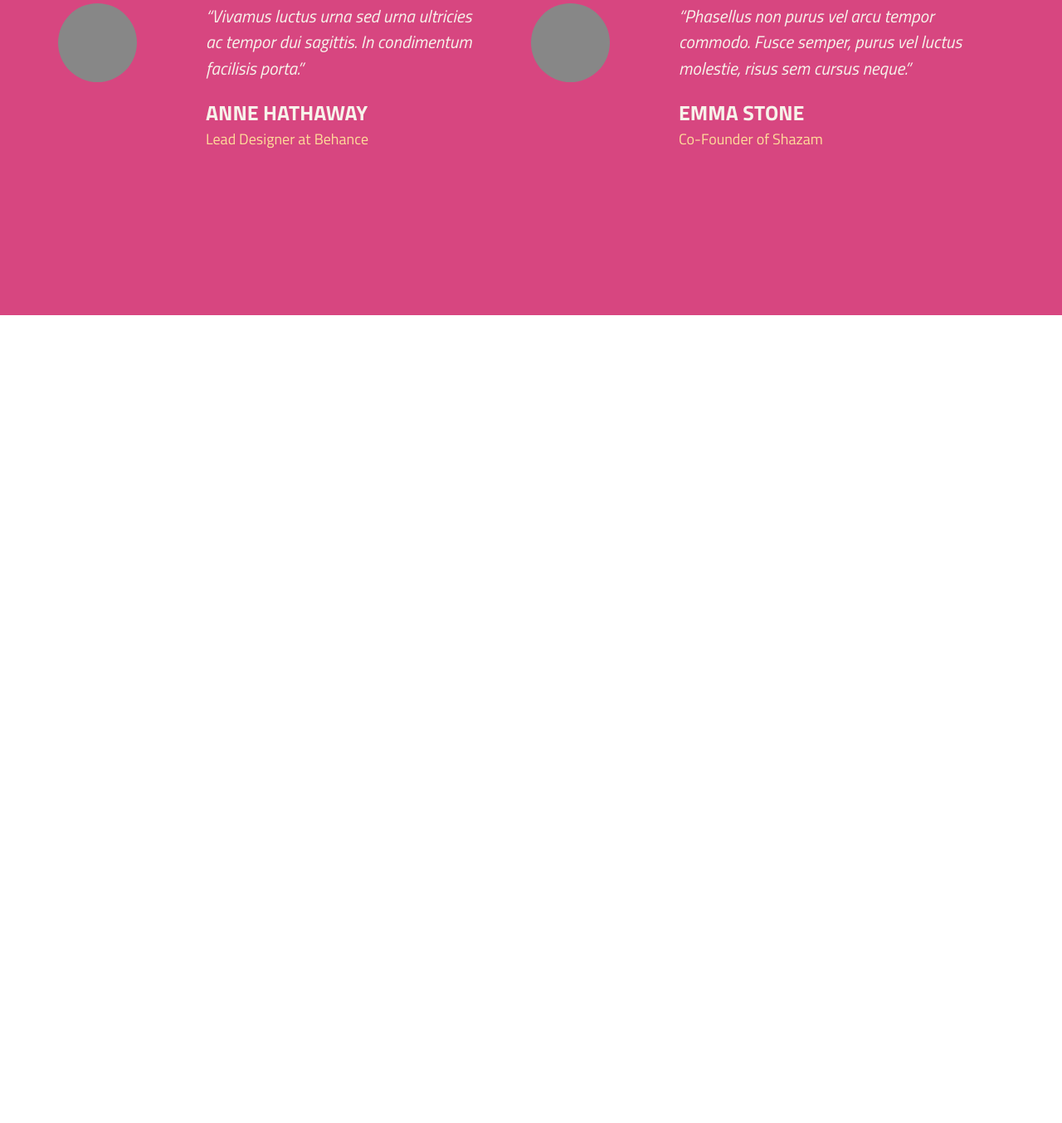
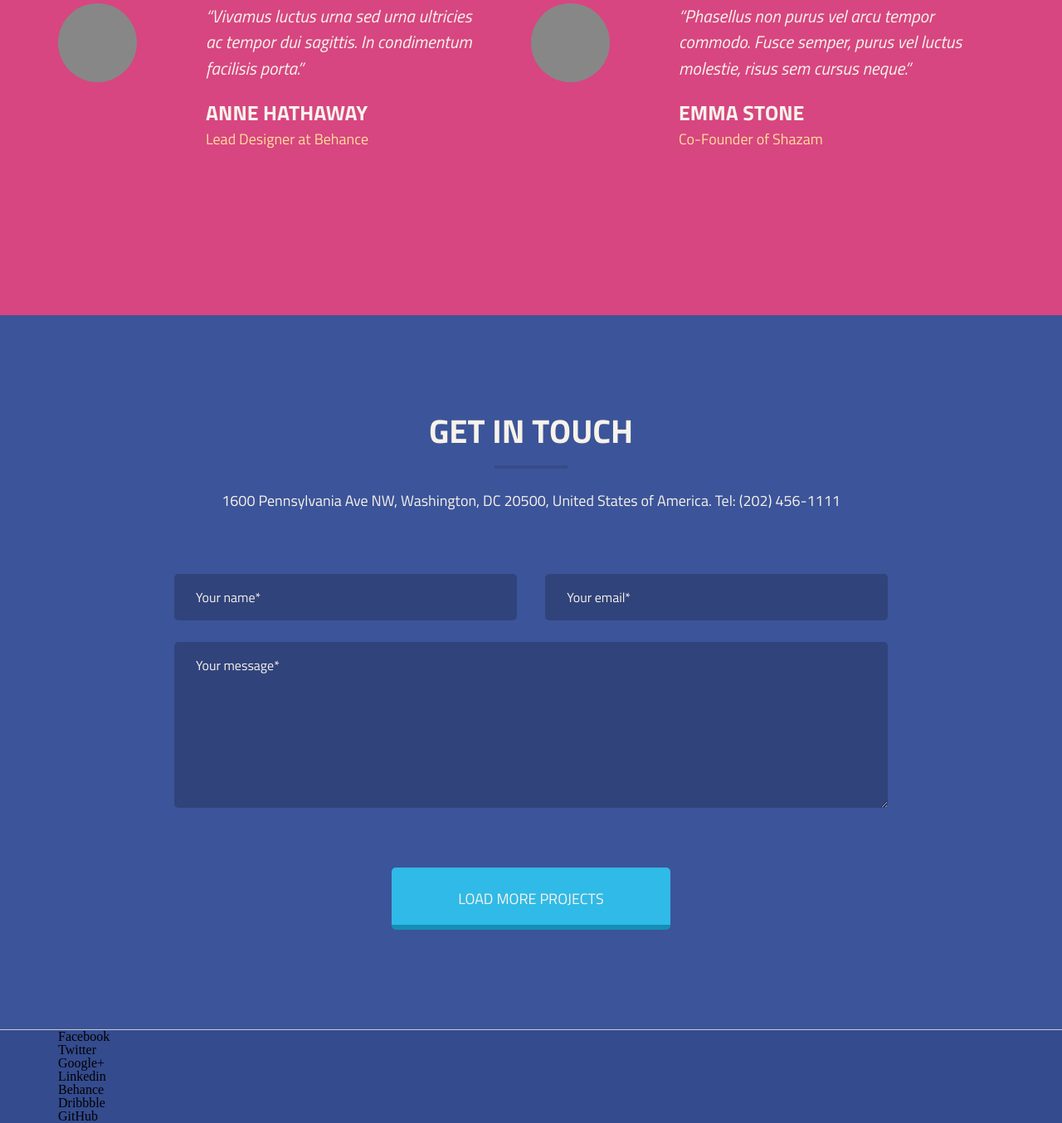
Before and after one commit to RomanLitsiiuk/Cuda, a website: page app/index.html in a window 1280 px wide. Shown: the part 5100-6454 px from the top of the page at 83% size. Before the commit the page ends 5480 px from the top, so only its background shows below. Drawn offline with Linux system fonts and the light colour scheme.

Commit message:
Form section was created and stylized

```diff
--- a/app/index.html
+++ b/app/index.html
@@ -46,7 +46,7 @@
         <div class="header__content">
           <h1 class="main-heading">Hi there! We are the new kids on the block<br/>and we build awesome websites and mobile apps.</h1>
           <div class="header__button-wrap">
-            <button class="button button--main">Work with us</button>
+            <button class="button button--main" type="button">Work with us</button>
           </div>
         </div>
       </div>
@@ -271,7 +271,7 @@
             </div>
           </div>
           <div class="portfolio__button-wrap">
-            <button class="button button--portfolio">Load more projects</button>
+            <button class="button button--portfolio" type="button">Load more projects</button>
           </div>
         </div>
       </div>
@@ -323,14 +323,56 @@
           </div>
         </div>
       </div>
+      <div class="get-in-touch">
+        <div class="get-in-touch__container">
+          <h2 class="main-heading main-heading--get-in-touch">Get in touch</h2>
+          <p class="get-in-touch__text">1600 Pennsylvania Ave NW, Washington, DC 20500, United States of America. Tel: (202) 456-1111</p>
+          <div class="get-in-touch__form-wrap">
+            <form class="form" action="#" method="post">
+              <label class="form__input-wrap">
+                <input class="form__input" type="text" required="required" placeholder="Your name*">
+              </label>
+              <label class="form__input-wrap">
+                <input class="form__input" type="email" required="required" placeholder="Your email*">
+              </label>
+              <label class="form__message-wrap">
+                <textarea class="form__message" required="required" placeholder="Your message*"></textarea>
+              </label>
+              <div class="get-in-touch__button-wrap">
+                <button class="button button--get-in-touch" type="submit">Load more projects</button>
+              </div>
+            </form>
+          </div>
+        </div>
+      </div>
     </main>
 
-    <aside class="sidebar" role="complementary">
-
-    </aside>
-
     <footer class="footer" role="contentinfo">
-
+      <div class="footer__container">
+        <ul class="footer__list">
+          <li class="footer__link-wrap">
+            <a class="footer__link">Facebook</a>
+          </li>
+          <li class="footer__link-wrap">
+            <a class="footer__link">Twitter</a>
+          </li>
+          <li class="footer__link-wrap">
+            <a class="footer__link">Google+</a>
+          </li>
+          <li class="footer__link-wrap">
+            <a class="footer__link">Linkedin</a>
+          </li>
+          <li class="footer__link-wrap">
+            <a class="footer__link">Behance</a>
+          </li>
+          <li class="footer__link-wrap">
+            <a class="footer__link">Dribbble</a>
+          </li>
+          <li class="footer__link-wrap">
+            <a class="footer__link">GitHub</a>
+          </li>
+        </ul>
+      </div>
     </footer>
 
     <script src="assets/components/jquery/jquery.min.js"></script>
--- a/src/scss/modules/_buttons.scss
+++ b/src/scss/modules/_buttons.scss
@@ -39,4 +39,17 @@
       box-shadow: 0 0 10px rgba(0, 0, 0, .3) inset;
     }
   }
+
+  &--get-in-touch {
+    background: linear-gradient(to top, darken($blue, 15%) 0%, darken($blue, 15%) 8%, $blue 8%, $blue 100%);
+
+    &:hover {
+      background: linear-gradient(to top, darken($blue, 15%) 0%, darken($blue, 15%) 4%, $blue 4%, $blue 100%);
+    }
+
+    &:active {
+      background: $blue;
+      box-shadow: 0 0 10px rgba(0, 0, 0, .3) inset;
+    }
+  }
 }
--- a/src/scss/modules/_vars.scss
+++ b/src/scss/modules/_vars.scss
@@ -14,9 +14,12 @@ $photo: #878787;
 $link: #48c1e9;
 $linkBackground: #bdd1df;
 
-$circleFirst: #30bae7;
+$blue: #30bae7;
 $circleSecond: #d74680;
 $circleThird: #15c7a8;
 $circleFourth: #eb7d4b;
 $portfolioBackground: #ffdd99;
 $testimonialsBackground: #d74680;
+$formBackground: #3c5499;
+
+$footerBackground: #344b8e;
--- a/src/scss/partials/_footer.scss
+++ b/src/scss/partials/_footer.scss
@@ -1,3 +1,8 @@
 .footer {
+  border-top: 1px solid #ccc;
+  background-color: $footerBackground;
 
+  &__container {
+    @extend .container;
+  }
 }
--- /dev/null
+++ b/src/scss/partials/_form.scss
@@ -0,0 +1,45 @@
+.form {
+  display: inline-block;
+  max-width: 860px;
+  width: 100%;
+  font-family: 'Titillium Web';
+  color: $white;
+  padding-top: 25px;
+
+
+  &__input-wrap {
+    float: left;
+    width: 48%;
+    padding-bottom: 26px;
+
+    &:nth-child(2) {
+      float: right;
+    }
+
+  }
+
+  &__input {
+    font-family: 'Titillium Web';
+    color: $white;
+    box-sizing: border-box;
+    width: 100%;
+    background-color: rgba(0,0,0, .2);
+    border: none;
+    border-radius: 5px;
+    font-size: 16px;
+    padding: 16px 26px;
+
+    &::placeholder {
+      color: $white;
+    }
+  }
+
+  &__message-wrap {
+  }
+
+  &__message {
+    @extend .form__input;
+    min-height: 200px;
+    margin-bottom: 50px;
+  }
+}
--- /dev/null
+++ b/src/scss/partials/_get-in-touch.scss
@@ -0,0 +1,27 @@
+.get-in-touch {
+  background-color: $formBackground;
+  padding: 120px 0;
+  font-family: 'Titillium Web';
+  color: $white;
+  @extend .clear;
+
+  &__container {
+    @extend .container;
+  }
+
+  &__text {
+    font-size: 18px;
+    text-align: center;
+    line-height: 1.5em;
+    padding-bottom: 50px;
+  }
+
+  &__form-wrap {
+    text-align: center;
+  }
+
+  &__button-wrap {
+    text-align: center;
+    padding-top: 20px;
+  }
+}
--- a/src/scss/partials/_main-heading.scss
+++ b/src/scss/partials/_main-heading.scss
@@ -53,4 +53,8 @@
   &--testimonials {
     @extend  .main-heading--second-section;
   }
+
+  &--get-in-touch {
+    @extend  .main-heading--second-section;
+  }
 }
--- a/src/scss/style.scss
+++ b/src/scss/style.scss
@@ -2,7 +2,7 @@
 // SCSS MIXINS
 //----------------------------------*/
 
-@import "_reset.scss";
+@import "modules/_reset.scss";
 @import 'mixins/_position.scss';
 
 //----------------------------------*\
@@ -18,15 +18,15 @@
 // PARTIALS
 //----------------------------------*/
 
-@import 'partials/_header.scss';
-@import 'partials/_nav.scss';
-@import 'partials/_sidebar.scss';
-@import 'partials/_main.scss';
-@import 'partials/_footer.scss';
-@import 'partials/_main-heading.scss';
-@import 'partials/_services.scss';
-@import 'partials/_card.scss';
-@import 'partials/_team.scss';
+@import 'partials/_header';
+@import 'partials/_nav';
+@import 'partials/_sidebar';
+@import 'partials/_main';
+@import 'partials/_footer';
+@import 'partials/_main-heading';
+@import 'partials/_services';
+@import 'partials/_card';
+@import 'partials/_team';
 @import 'partials/_user-card';
 @import 'partials/_links';
 @import 'partials/_skills';
@@ -35,6 +35,8 @@
 @import 'partials/_product-card';
 @import 'partials/_testimonials';
 @import 'partials/_feedback';
+@import 'partials/_get-in-touch';
+@import 'partials/_form';
 
 //----------------------------------*\
 // OBJECTS & MODULES
```
Also changed, not shown: app/assets/css/style.css, app/assets/css/style.min.css, src/scss/modules/_reset.scss (renamed from src/scss/_reset.scss).
